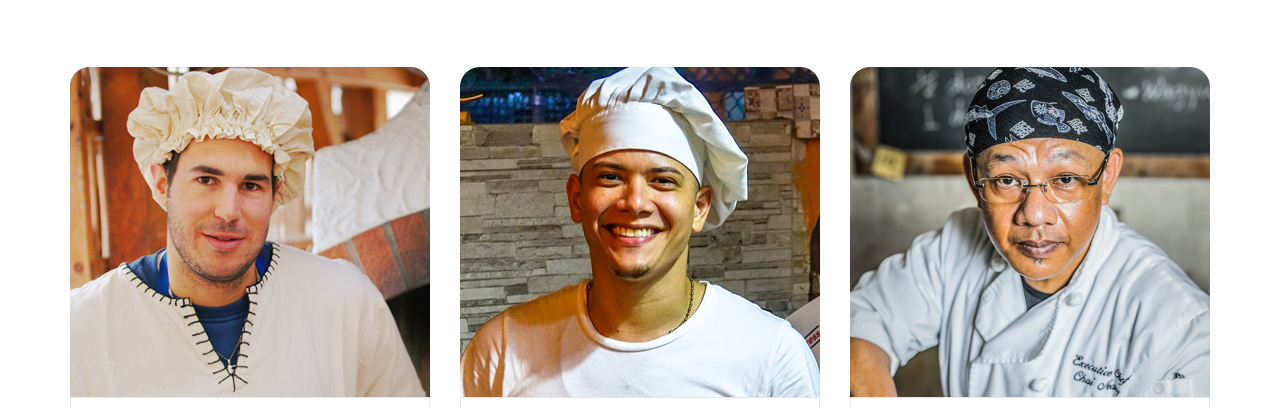
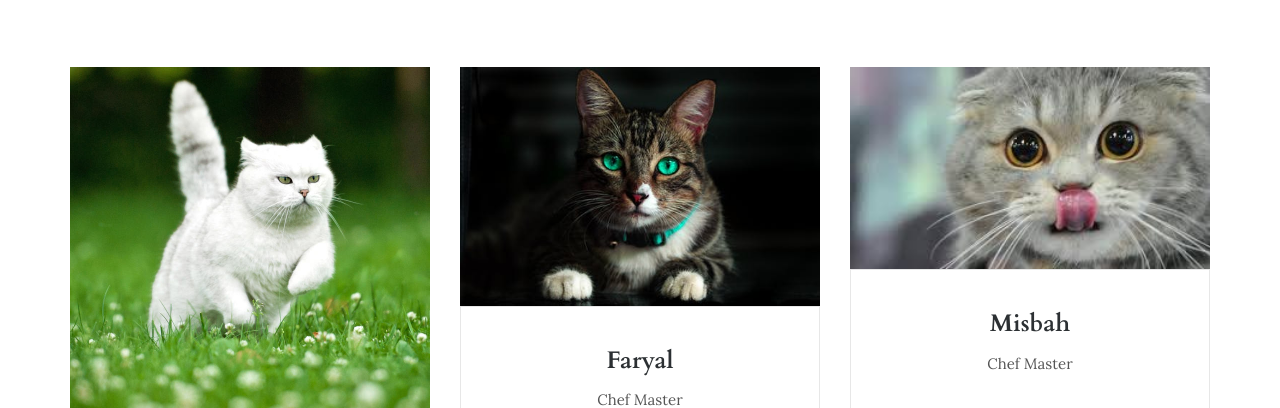
Before and after one commit to mariumkhan-1234/dingo, a plain HTML site: page dingo/index.html in a window 1280 px wide. Shown: the part 4060-4468 px from the top of the page. Drawn offline with Linux system fonts and the light colour scheme.

Commit message:
images of chefs changed

```diff
--- a/dingo/index.html
+++ b/dingo/index.html
@@ -556,7 +556,7 @@
                 <div class="col-sm-6 col-lg-4">
                     <div class="single_blog_item">
                         <div class="single_blog_img">
-                            <img src="img/team/chefs_1.png" alt="">
+                            <img src="img/team/cat_1.jpg" alt="">
                         </div>
                         <div class="single_blog_text text-center">
                             <h3>Marium</h3>
@@ -573,7 +573,7 @@
                 <div class="col-sm-6 col-lg-4">
                     <div class="single_blog_item">
                         <div class="single_blog_img">
-                            <img src="img/team/chefs_2.png" alt="">
+                            <img src="img/team/cat_2.jpeg" alt="">
                         </div>
                         <div class="single_blog_text text-center">
                             <h3>Faryal</h3>
@@ -590,7 +590,7 @@
                 <div class="col-sm-6 col-lg-4">
                     <div class="single_blog_item">
                         <div class="single_blog_img">
-                            <img src="img/team/chefs_3.png" alt="">
+                            <img src="img/team/cat_3.jpg" alt="">
                         </div>
                         <div class="single_blog_text text-center">
                             <h3>Misbah</h3>
@@ -603,11 +603,11 @@
                             </div>
                         </div>
                     </div>
-                </div>
+                </div>ss
                 <div class="col-sm-6 col-lg-4 d-none d-sm-block d-lg-none">
                     <div class="single_blog_item">
                         <div class="single_blog_img">
-                            <img src="img/team/chefs_1.png" alt="">
+                            <img src="img/team/cat_3.jpg" alt="">
                         </div>
                         <div class="single_blog_text text-center">
                             <h3>Justin Stuard</h3>
```
Also changed, not shown: dingo/img/team/cat_1.jpg (added), dingo/img/team/cat_2.jpeg (added), dingo/img/team/cat_3.jpg (added).
